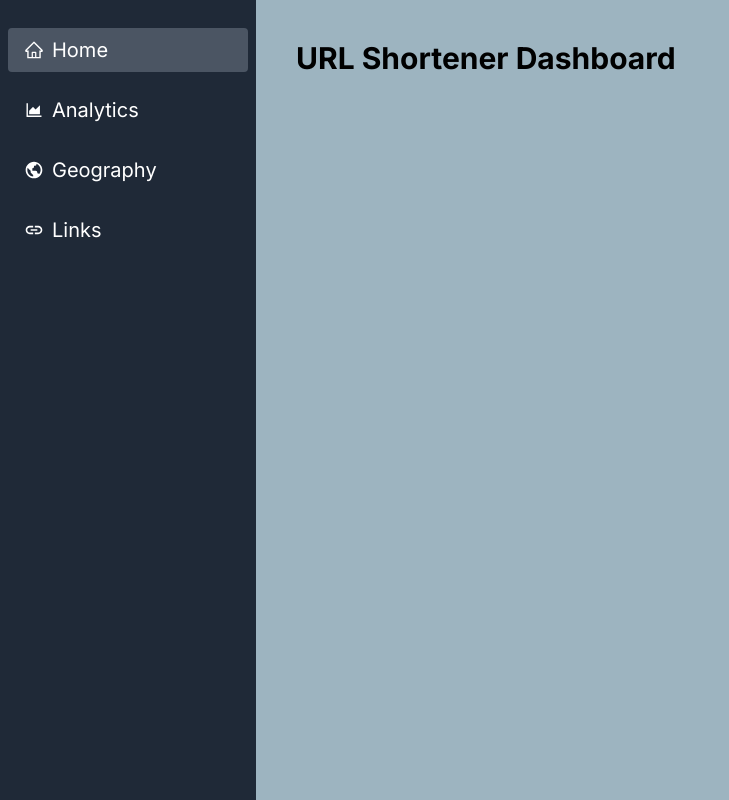
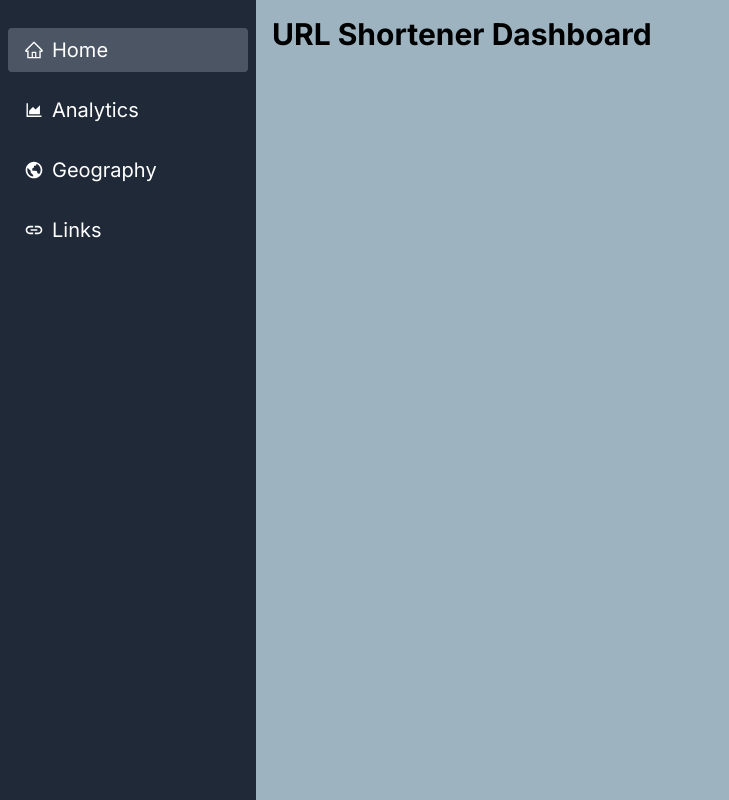
Before and after one commit to titan1230/Tiny-Path, a Next.js app: page /dashboard in a window 1280 px wide. Shown: the whole page, without its empty margins (0-729 px from the left). Built offline with nearby package versions, Linux system fonts and the light colour scheme.

Commit message:
Remove unnecessary padding from main layout in dashboard

```diff
--- a/src/app/dashboard/layout.tsx
+++ b/src/app/dashboard/layout.tsx
@@ -92,7 +92,7 @@
           <Image src="/TinyPath.png" className='items-center mx-4' alt="MyApp Logo" height={40} width={40} priority />
         </header>
 
-        <main className="flex-1 overflow-y-auto p-6 bg-[#9db4c0]">{children}</main>
+        <main className="flex-1 overflow-y-auto bg-[#9db4c0]">{children}</main>
       </div>
     </div>
   );
```
